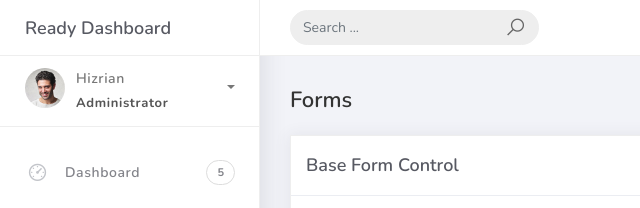
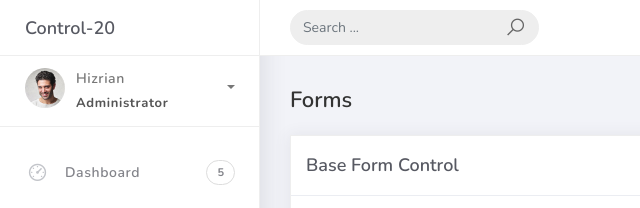
Before and after one commit to Abylai03/Dashboard, a plain HTML site: page pages/forms.html in a window 1280 px wide. Shown: the top 208 px of the page, 0-640 px from the left. Drawn offline with nearby package versions, Linux system fonts and the light colour scheme; files that its build step writes are made by us from their sources; files whose address does not match are found by name.

Commit message:
little changes

```diff
--- a/pages/forms.html
+++ b/pages/forms.html
@@ -14,7 +14,7 @@
 		<div class="main-header">
 			<div class="logo-header">
 				<a href="index.html" class="logo">
-					Ready Dashboard
+					Control-20
 				</a>
 				<button class="navbar-toggler sidenav-toggler ml-auto" type="button" data-toggle="collapse" data-target="collapse" aria-controls="sidebar" aria-expanded="false" aria-label="Toggle navigation">
 					<span class="navbar-toggler-icon"></span>
```
Also changed, not shown: index.html (+1 -1 lines).
